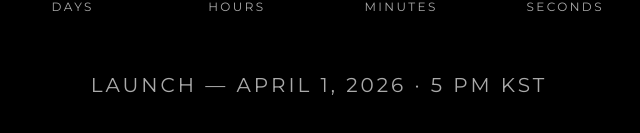
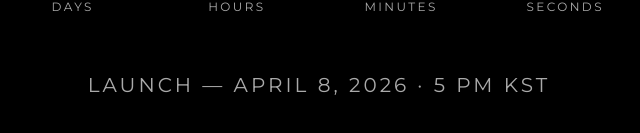
Before and after one commit to Dohwajiya/sulegym-landing, a Next.js app: page / in a window 1280 px wide. Shown: the part 605-738 px from the top of the page, without its empty margins (321-961 px from the left). Built offline with nearby package versions, Linux system fonts and the light colour scheme.

Commit message:
런칭일 4월 1일 → 4월 8일 변경 (page.tsx)

```diff
--- a/src/app/page.tsx
+++ b/src/app/page.tsx
@@ -46,7 +46,7 @@ export default function Home() {
 
         {/* ============================================
             카운트다운 타이머 — 별도 컴포넌트
-                        목표 날짜: 2026년 4월 1일 오후 5시
+                                        목표 날짜: 2026년 4월 8일 오후 5시
             변경: src/components/Countdown.tsx
             ============================================ */}
         <div className="animate-[fadeInUp_1s_ease-out_0.7s_both]">
@@ -58,7 +58,7 @@ export default function Home() {
                                 별도 텍스트 객체 (크기/색상/간격 조정 가능)
                                             ============================================ */}
                         <p className="text-base sm:text-lg md:text-xl font-normal text-[#aaaaaa] tracking-[0.15em] uppercase animate-[fadeInUp_1s_ease-out_1s_both]">
-                                    Launch — April 1, 2026 · 5 PM KST
+                                                  Launch — April 8, 2026 · 5 PM KST
                 </p>
 
       </div>
```
